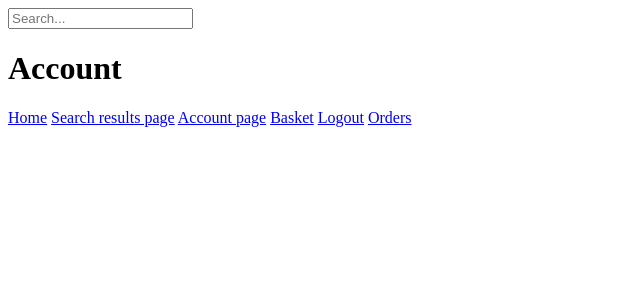
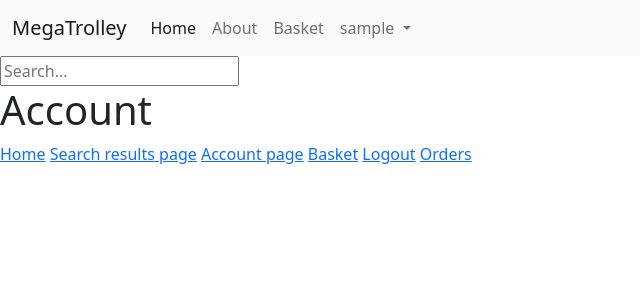
Before and after one commit to Eg3-git/mySuperTrolley, a Django app: page /trolley/account/ in a window 1280 px wide. Shown: the top 300 px of the page, without its empty margins (0-640 px from the left). Run offline with Django 4.2, Linux system fonts and the light colour scheme; the visitor is signed in with stand-in values (Sample User, id 1).

Commit message:
Added "about" page and a site navigation bar

```diff
--- a/templates/trolley/base.html
+++ b/templates/trolley/base.html
@@ -7,6 +7,9 @@
     <meta charset="UTF-8">
     <title>{% block title_block %}{% endblock %}</title>
     <style>{% block style_block %}{% endblock %}</style>
+    <meta name="viewport" content="width=device.width, initial-scale=1">
+    <link rel="stylesheet" href="https://cdn.jsdelivr.net/npm/bootstrap@5.2.3/dist/css/bootstrap.min.css" integrity="sha384-rbsA2VBKQhggwzxH7pPCaAqO46MgnOM80zW1RWuH61DGLwZJEdK2Kadq2F9CUG65" crossorigin="anonymous">
+    <script src="https://cdn.jsdelivr.net/npm/bootstrap@5.2.3/dist/js/bootstrap.bundle.min.js" integrity="sha384-kenU1KFdBIe4zVF0s0G1M5b4hcpxyD9F7jL+jjXkk+Q2h455rYXK/7HAuoJl+0I4" crossorigin="anonymous"></script>
 </head>
 <body>
     <script type="text/javascript">
@@ -28,6 +31,46 @@
         }
         var csrftoken = getToken('csrftoken');
     </script>
+
+    <nav class="navbar navbar-expand-lg bg-light">
+        <div class="container-fluid">
+            <a class="navbar-brand" href="{% url 'index' %}">MegaTrolley</a>
+            <div class="collapse navbar-collapse" id="navbar-elements">
+                <ul class="navbar-nav me-auto mb-2 mb-lg-0">
+                    <li class="nav-item">
+                        <a class="nav-link active" href="{% url 'index' %}">Home</a>
+                    </li>
+                    <li class="nav-item">
+                        <a class="nav-link" href="{% url 'about' %}">About</a>
+                    </li>
+                    <li class="nav-item">
+                        <a class="nav-link" href="{% url 'basket' %}">Basket</a>
+                    </li>
+                    {% if user.is_authenticated %}
+                        <li class="nav-item dropdown">
+                        <a class="nav-link dropdown-toggle" href="#" role="button" data-bs-toggle="dropdown" aria-expanded="false">
+                            {{ user.username }}
+                        </a>
+                        <ul class="dropdown-menu">
+                            <li><a class="dropdown-item" href="{% url 'account' %}">My Account</a></li>
+                            <li><a class="dropdown-item" href="{% url 'my-orders' %}">My Orders</a></li>
+                            <li><hr class="dropdown-divider"></li>
+                            <li><a class="dropdown-item" href="{% url 'logout' %}">Log Out</a></li>
+                        </ul>
+                        </li>
+
+                    {% else %}
+                         <li class="nav-item">
+                            <a class="nav-link" href="{% url 'register' %}">Register</a>
+                        </li>
+                        <li class="nav-item">
+                            <a class="nav-link" href="{% url 'login' %}">Log In</a>
+                        </li>
+                    {% endif %}
+                </ul>
+            </div>
+        </div>
+    </nav>
 
     <form action="{% url 'searchResults' %}" method="get">
         <input name="q" type="text" placeholder="Search...">
--- a/trolley/urls.py
+++ b/trolley/urls.py
@@ -3,6 +3,7 @@ from trolley import views
 
 urlpatterns = [
     path('', views.index, name='index'),
+    path('about/', views.about, name='about'),
     path('searchresults/', views.searchResults, name='searchResults'),
     path('account/', views.account, name='account'),
     path('checkout/', views.checkout, name='checkout'),
--- a/trolley/views.py
+++ b/trolley/views.py
@@ -14,6 +14,8 @@ def index(request, ordered=False):
 
     return render(request, 'trolley/index.html', context=context_dict)
 
+def about(request):
+    return render(request, 'trolley/about.html')
 
 def searchResults(request):
     context_dict = {'title': "Search Results"}
```
Also changed, not shown: templates/trolley/about.html (added, +8 -0 lines).
